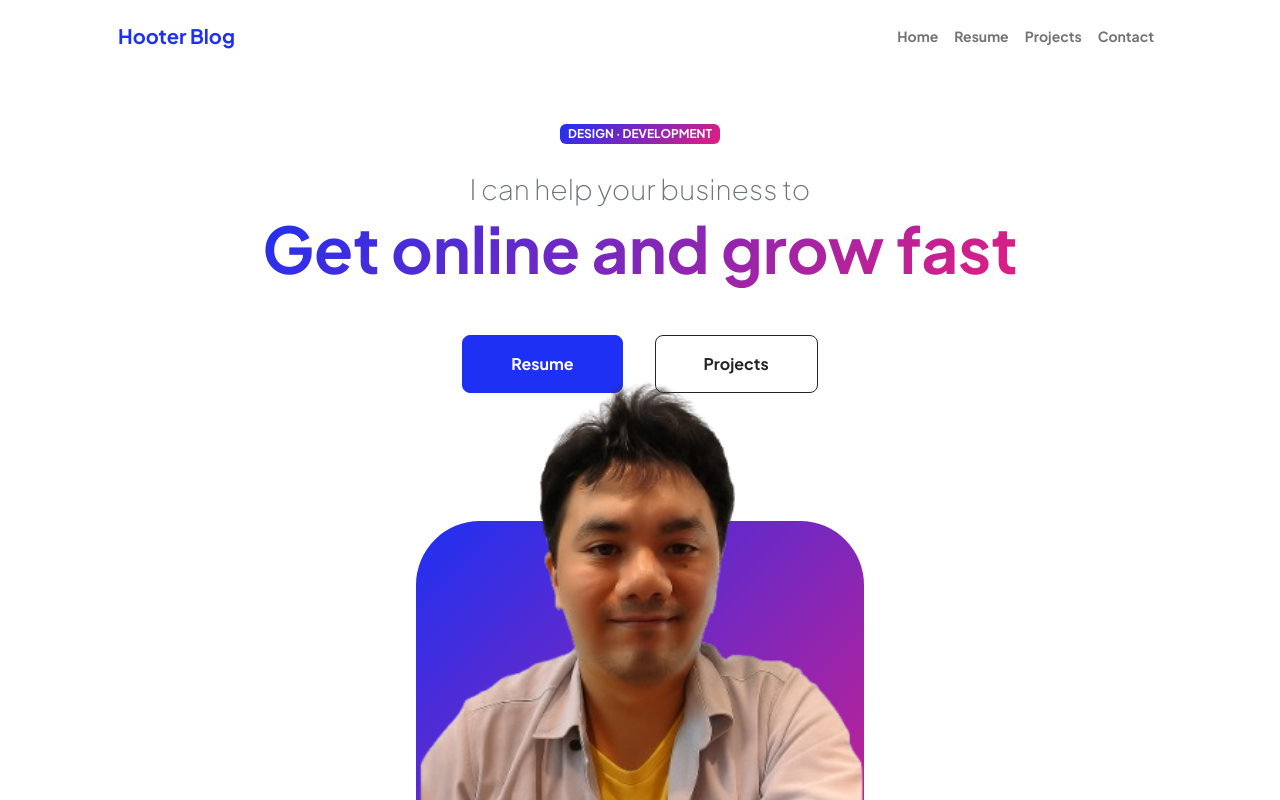
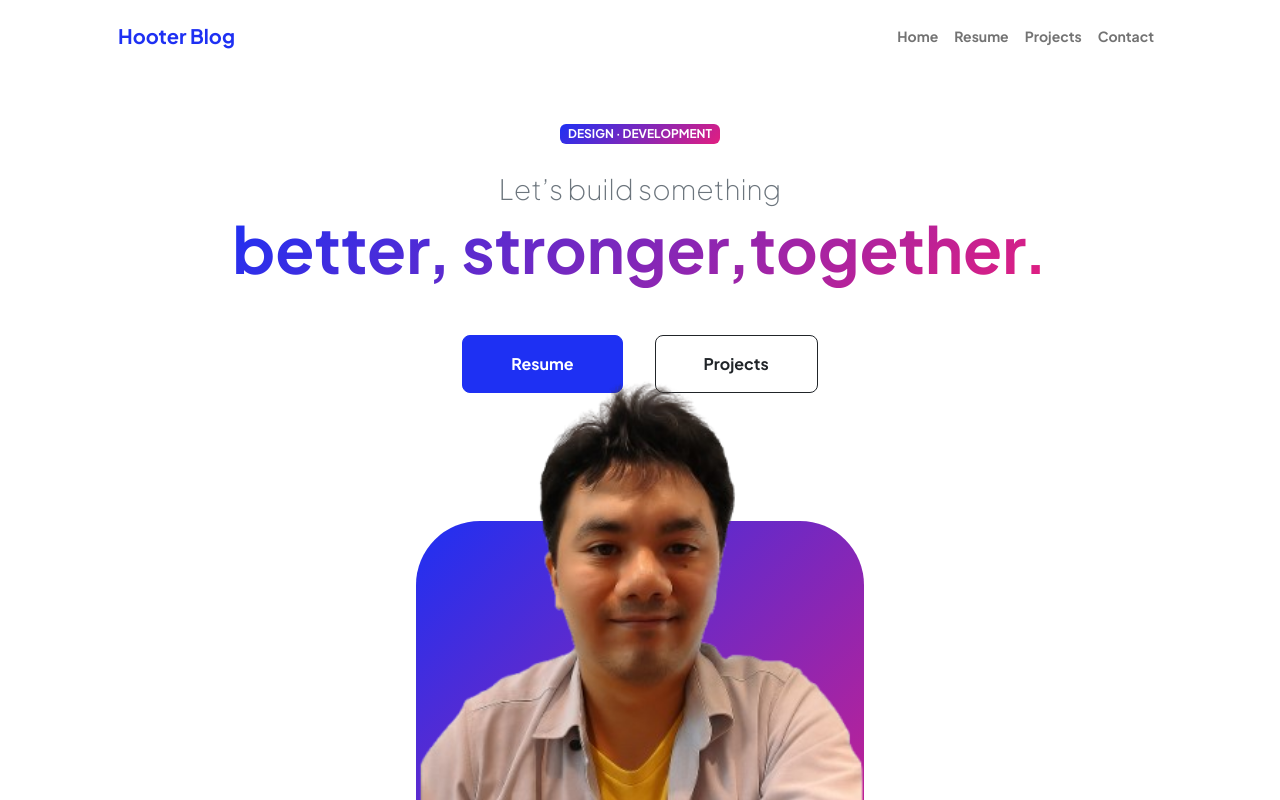
Before and after one commit to Hootyhooty/Hooterblog, a React (Vite) app: page / in a window 1280 px wide. Shown: the top 800 px of the page. Built offline with nearby package versions, Linux system fonts and the light colour scheme.

Commit message:
change motto

```diff
--- a/profile.html
+++ b/profile.html
@@ -254,8 +254,7 @@
   <div class="section">
     <div class="section-title">Education</div>
     <p style="font-size: 13px;">
-        Bachelor’s Degree in Electrical Engineering, Chulalongkorn University<br>
-        Bachelor’s Degree in Mechatronic Engineering, Assumption University
+        Bachelor’s Degree in Electrical Engineering, Chulalongkorn University
       </p>
   </div>
 </div>
--- a/src/pages/Home.jsx
+++ b/src/pages/Home.jsx
@@ -14,9 +14,9 @@ function Home() {
                 <div className="badge bg-gradient-primary-to-secondary text-white mb-4">
                   <div className="text-uppercase">Design &middot; Development</div>
                 </div>
-                <div className="fs-3 fw-light text-muted">I can help your business to</div>
+                <div className="fs-3 fw-light text-muted">Let’s build something </div>
                 <h1 className="display-3 fw-bolder mb-5">
-                  <span className="text-gradient d-inline">Get online and grow fast</span>
+                  <span className="text-gradient d-inline"> better, stronger,together.</span>
                 </h1>
                 <div className="d-grid gap-3 d-sm-flex justify-content-sm-center justify-content-xxl-start mb-3">
                   <Link className="btn btn-primary btn-lg px-5 py-3 me-sm-3 fs-6 fw-bolder" to="/resume">
```
